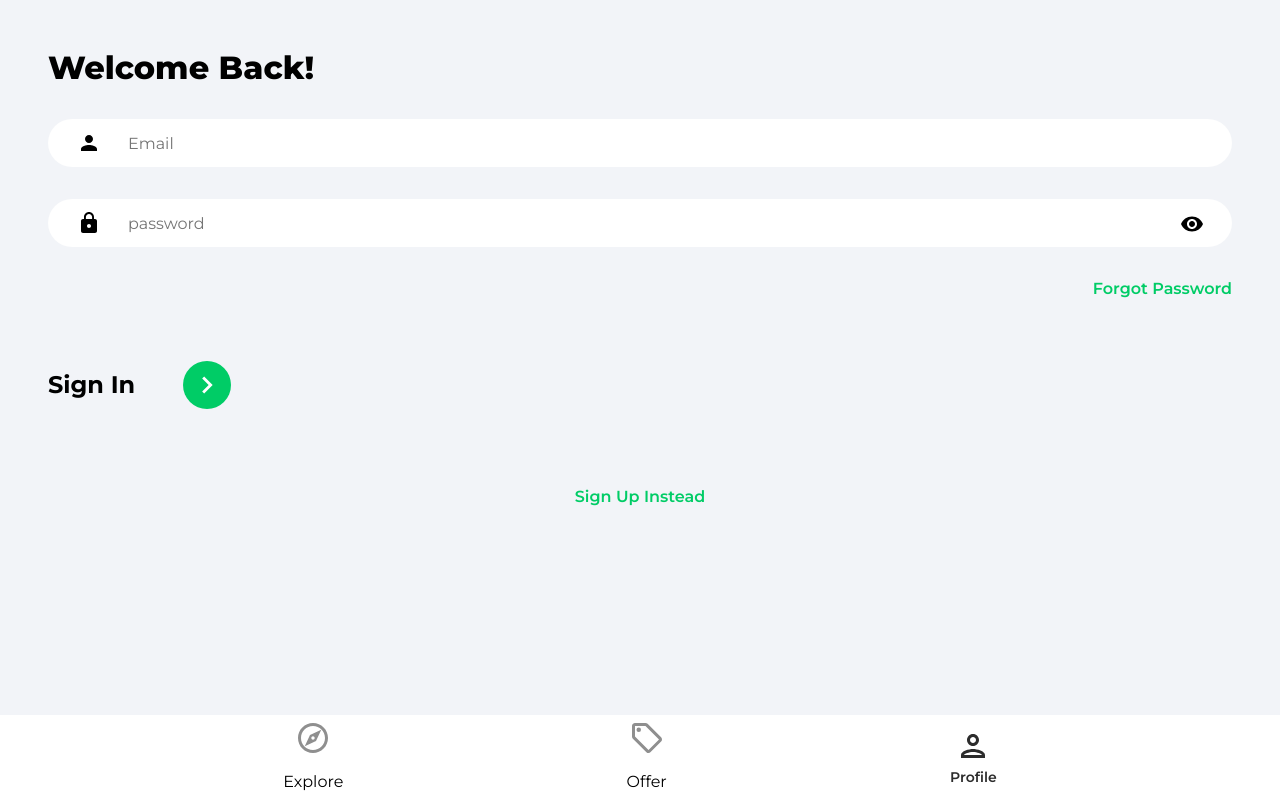
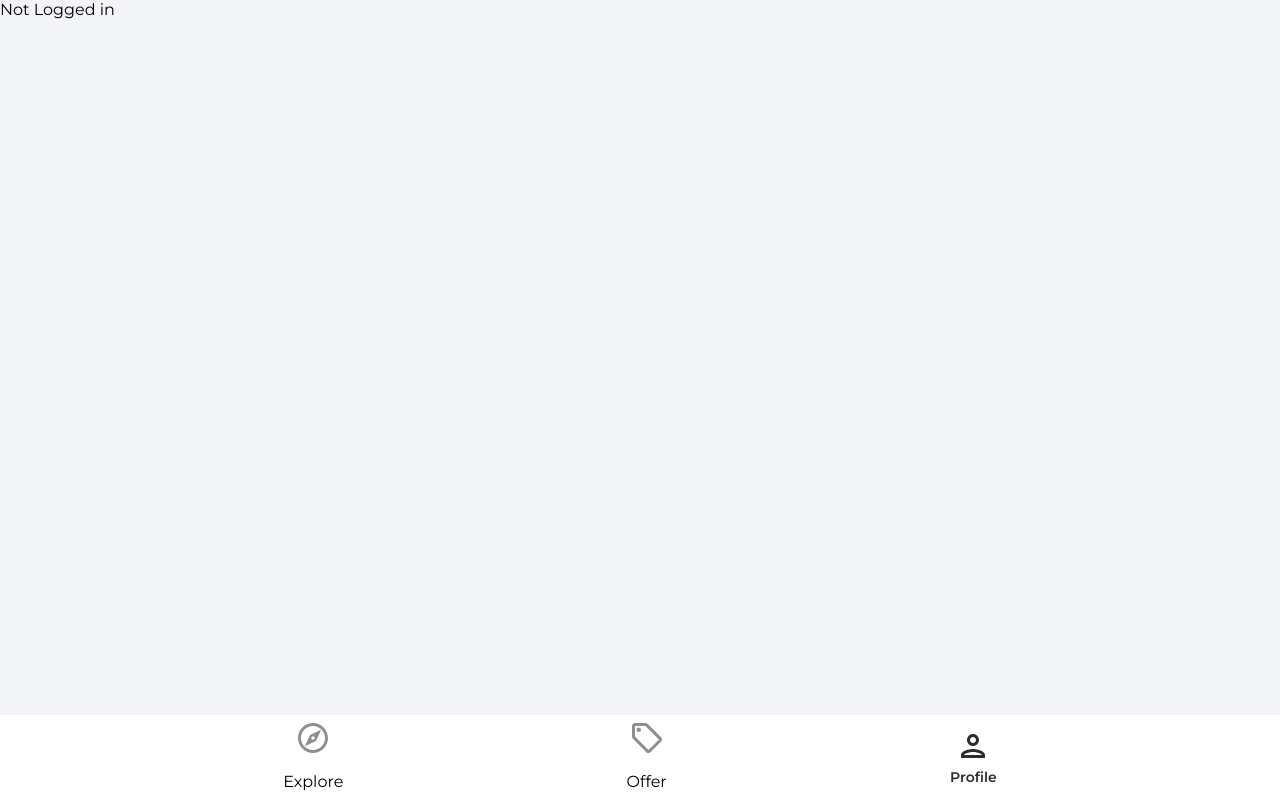
Before and after one commit to lenzoface/house-mrktplc, a React (Create React App) app: page /profile in a window 1280 px wide. Built offline with nearby package versions, Linux system fonts and the light colour scheme.

Commit message:
User Sign In

```diff
--- a/src/App.js
+++ b/src/App.js
@@ -14,7 +14,7 @@
       <Routes>
         <Route path="/" element={<Explore />} />
         <Route path="/offers" element={<Offers />} />
-        <Route path="/profile" element={<SignIn />} />
+        <Route path="/profile" element={<Profile />} />
         <Route path="/sign-in" element={<SignIn />} />
         <Route path="/sign-up" element={<SignUp />} />
         <Route path="/forgot-password" element={<ForgotPassword />} />
--- a/src/pages/Profile.jsx
+++ b/src/pages/Profile.jsx
@@ -1,9 +1,16 @@
-
+import { useState, useEffect } from "react"
+import { getAuth } from "firebase/auth"
 
 function Profile() {
-  return (
-    <div>Profile</div>
-  )
+  const [user,setUser] = useState(null)
+
+  const auth = getAuth()
+
+  useEffect(() => {
+    setUser(auth.currentUser);
+  },[])
+
+  return user ? <h1>{user.displayName}</h1> : 'Not Logged in'
 }
 
 export default Profile
--- a/src/pages/SignIn.jsx
+++ b/src/pages/SignIn.jsx
@@ -1,5 +1,6 @@
 import { useState } from "react"
 import { Link, useNavigate } from "react-router-dom"
+import {getAuth, signInWithEmailAndPassword} from 'firebase/auth'
 import { ReactComponent as ArrowRightIcon } from "../assets/svg/keyboardArrowRightIcon.svg"
 import visibilityIcon from '../assets/svg/visibilityIcon.svg'
 
@@ -21,6 +22,23 @@
     }))
   }
 
+  const onSubmit = async (e) => {
+    e.preventDefault()
+
+    try {
+      const auth = getAuth()
+
+      const userCredential = await signInWithEmailAndPassword(auth, email, password)
+
+      if (userCredential.user) {
+        navigate('/')
+      }
+    } catch (error) {
+      console.log(error);
+    }
+
+  }
+
   return (
     <>
       <div className="pageContainer">
@@ -28,7 +46,7 @@
           <p className="pageHeader">Welcome Back!</p>
         </header>
 
-        <form>
+        <form onSubmit={onSubmit}>
           <input type="email" className="emailInput" placeholder="Email" value={email} id="email" onChange={onChange} />
 
           <div className="passwordInputDiv">
```
